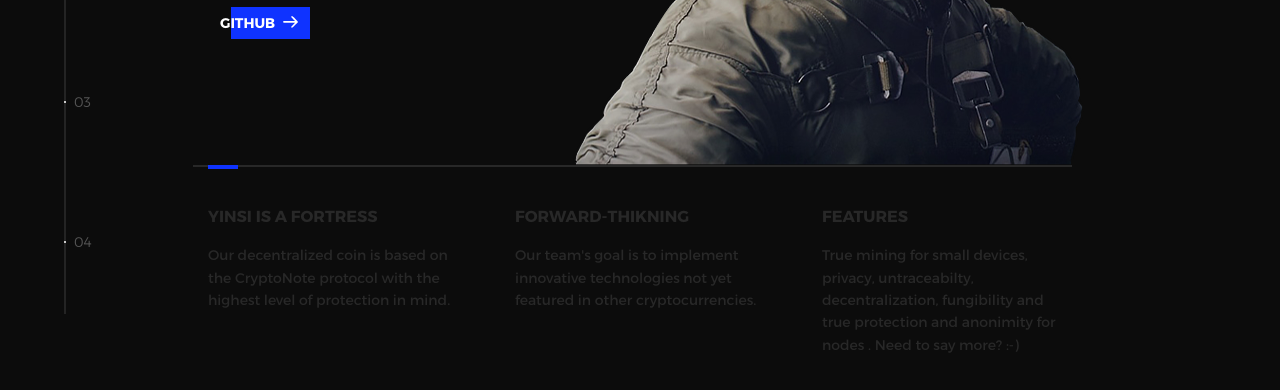
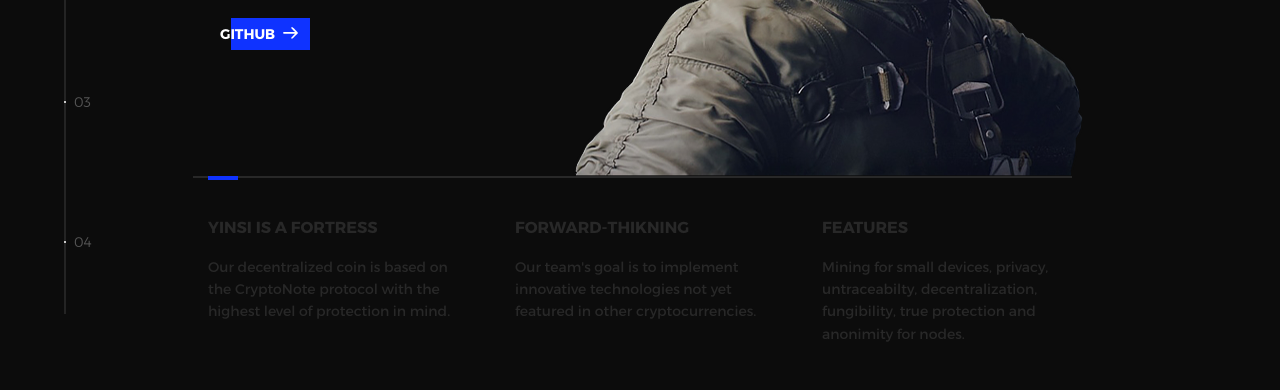
Before and after one commit to YinsiProject/yinsiproject.github.io, a plain HTML site: page index.html in a window 1280 px wide. Shown: the part 366-756 px from the top of the page. Drawn offline with nearby package versions, Linux system fonts and the light colour scheme.

Commit message:
Update index.html

```diff
--- a/index.html
+++ b/index.html
@@ -57,7 +57,7 @@
                 </a>
                 <a href="#0">
                   <h3>Features</h3>
-                  <p>True mining for small devices, privacy, untraceabilty, decentralization, fungibility and true protection and anonimity for nodes . Need to say more? :-)</p>
+                  <p>Mining for small devices, privacy, untraceabilty, decentralization, fungibility, true protection and anonimity for nodes.</p>
                 </a>
               </div>
             </div>
```
